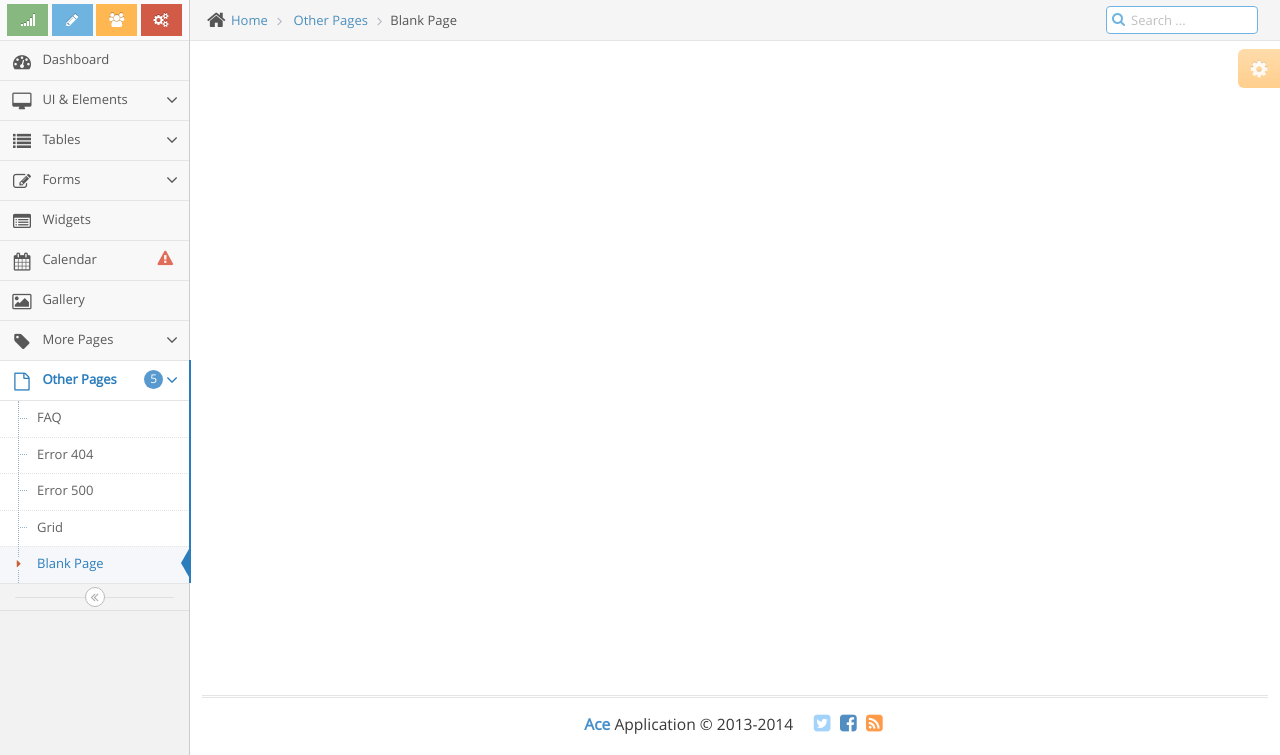
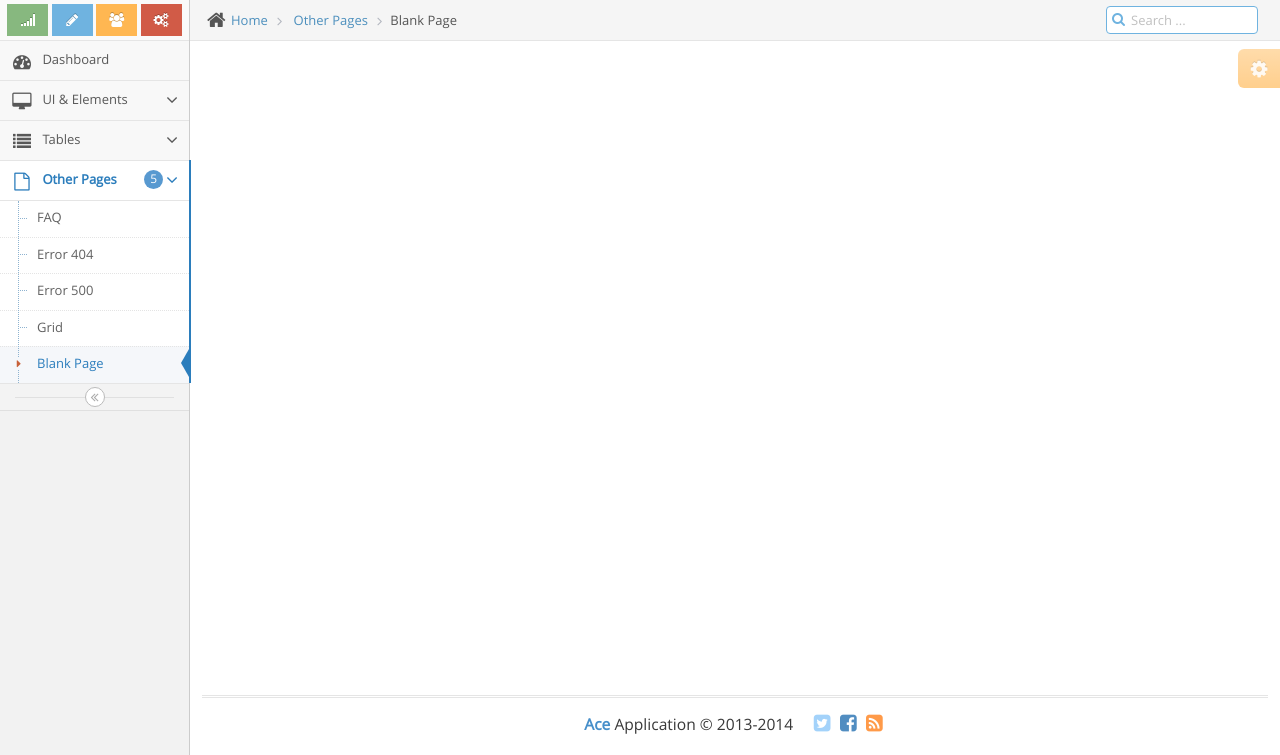
Before and after one commit to zhoushuofu/haoqi, a Django app: page / in a window 1280 px wide. Shown: the part 45-800 px from the top of the page. Run offline with Django 3.2, Linux system fonts and the light colour scheme; some libraries are stand-ins or nearby versions.

Commit message:
clear other html

```diff
--- a/shop_cms/templates/shop_cms/index.html
+++ b/shop_cms/templates/shop_cms/index.html
@@ -611,183 +611,6 @@
 						</ul>
 					</li>
 
-					<li class="">
-						<a href="#" class="dropdown-toggle">
-							<i class="menu-icon fa fa-pencil-square-o"></i>
-							<span class="menu-text"> Forms </span>
-
-							<b class="arrow fa fa-angle-down"></b>
-						</a>
-
-						<b class="arrow"></b>
-
-						<ul class="submenu">
-							<li class="">
-								<a href="form-elements.html">
-									<i class="menu-icon fa fa-caret-right"></i>
-									Form Elements
-								</a>
-
-								<b class="arrow"></b>
-							</li>
-
-							<li class="">
-								<a href="form-elements-2.html">
-									<i class="menu-icon fa fa-caret-right"></i>
-									Form Elements 2
-								</a>
-
-								<b class="arrow"></b>
-							</li>
-
-							<li class="">
-								<a href="form-wizard.html">
-									<i class="menu-icon fa fa-caret-right"></i>
-									Wizard &amp; Validation
-								</a>
-
-								<b class="arrow"></b>
-							</li>
-
-							<li class="">
-								<a href="wysiwyg.html">
-									<i class="menu-icon fa fa-caret-right"></i>
-									Wysiwyg &amp; Markdown
-								</a>
-
-								<b class="arrow"></b>
-							</li>
-
-							<li class="">
-								<a href="dropzone.html">
-									<i class="menu-icon fa fa-caret-right"></i>
-									Dropzone File Upload
-								</a>
-
-								<b class="arrow"></b>
-							</li>
-						</ul>
-					</li>
-
-					<li class="">
-						<a href="widgets.html">
-							<i class="menu-icon fa fa-list-alt"></i>
-							<span class="menu-text"> Widgets </span>
-						</a>
-
-						<b class="arrow"></b>
-					</li>
-
-					<li class="">
-						<a href="calendar.html">
-							<i class="menu-icon fa fa-calendar"></i>
-
-							<span class="menu-text">
-								Calendar
-
-								<span class="badge badge-transparent tooltip-error" title="2 Important Events">
-									<i class="ace-icon fa fa-exclamation-triangle red bigger-130"></i>
-								</span>
-							</span>
-						</a>
-
-						<b class="arrow"></b>
-					</li>
-
-					<li class="">
-						<a href="gallery.html">
-							<i class="menu-icon fa fa-picture-o"></i>
-							<span class="menu-text"> Gallery </span>
-						</a>
-
-						<b class="arrow"></b>
-					</li>
-
-					<li class="">
-						<a href="#" class="dropdown-toggle">
-							<i class="menu-icon fa fa-tag"></i>
-							<span class="menu-text"> More Pages </span>
-
-							<b class="arrow fa fa-angle-down"></b>
-						</a>
-
-						<b class="arrow"></b>
-
-						<ul class="submenu">
-							<li class="">
-								<a href="profile.html">
-									<i class="menu-icon fa fa-caret-right"></i>
-									User Profile
-								</a>
-
-								<b class="arrow"></b>
-							</li>
-
-							<li class="">
-								<a href="inbox.html">
-									<i class="menu-icon fa fa-caret-right"></i>
-									Inbox
-								</a>
-
-								<b class="arrow"></b>
-							</li>
-
-							<li class="">
-								<a href="pricing.html">
-									<i class="menu-icon fa fa-caret-right"></i>
-									Pricing Tables
-								</a>
-
-								<b class="arrow"></b>
-							</li>
-
-							<li class="">
-								<a href="invoice.html">
-									<i class="menu-icon fa fa-caret-right"></i>
-									Invoice
-								</a>
-
-								<b class="arrow"></b>
-							</li>
-
-							<li class="">
-								<a href="timeline.html">
-									<i class="menu-icon fa fa-caret-right"></i>
-									Timeline
-								</a>
-
-								<b class="arrow"></b>
-							</li>
-
-							<li class="">
-								<a href="search.html">
-									<i class="menu-icon fa fa-caret-right"></i>
-									Search Results
-								</a>
-
-								<b class="arrow"></b>
-							</li>
-
-							<li class="">
-								<a href="email.html">
-									<i class="menu-icon fa fa-caret-right"></i>
-									Email Templates
-								</a>
-
-								<b class="arrow"></b>
-							</li>
-
-							<li class="">
-								<a href="login.html">
-									<i class="menu-icon fa fa-caret-right"></i>
-									Login &amp; Register
-								</a>
-
-								<b class="arrow"></b>
-							</li>
-						</ul>
-					</li>
-
 					<li class="active open">
 						<a href="#" class="dropdown-toggle">
 							<i class="menu-icon fa fa-file-o"></i>
```
